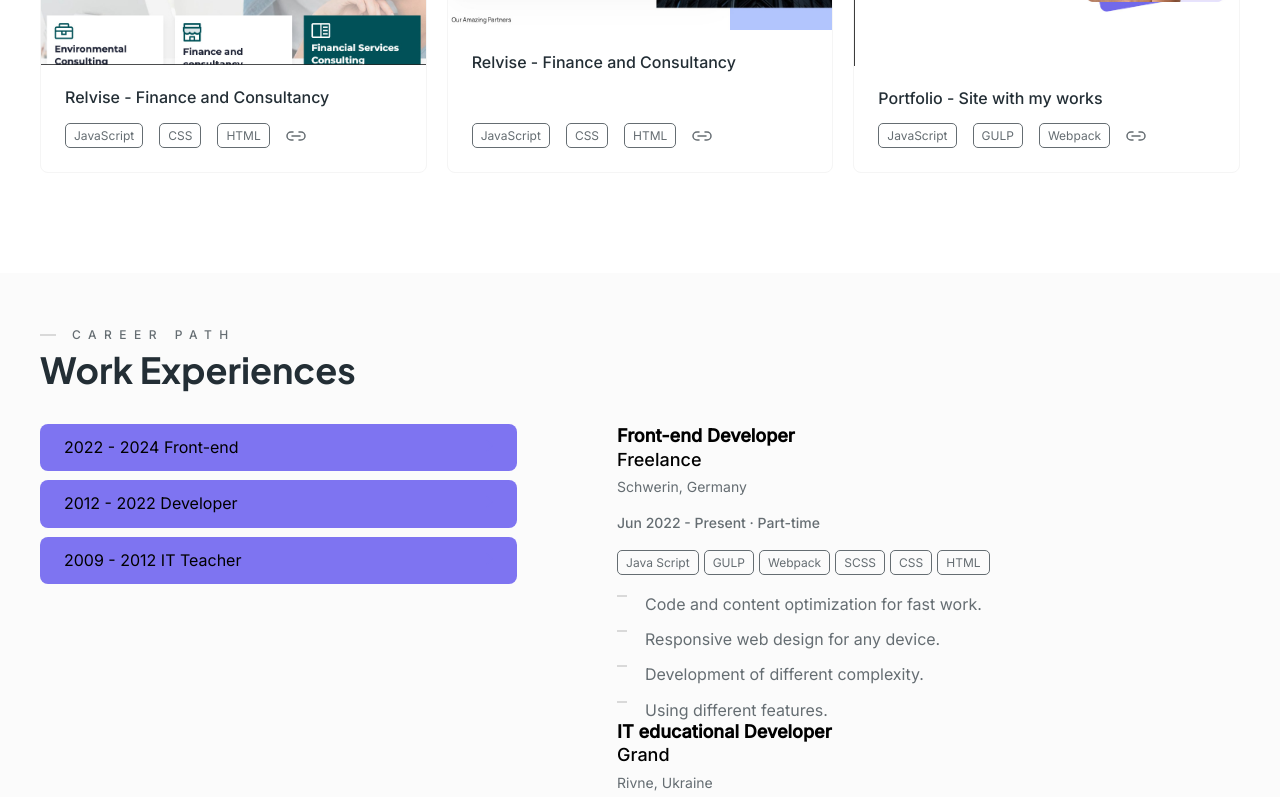
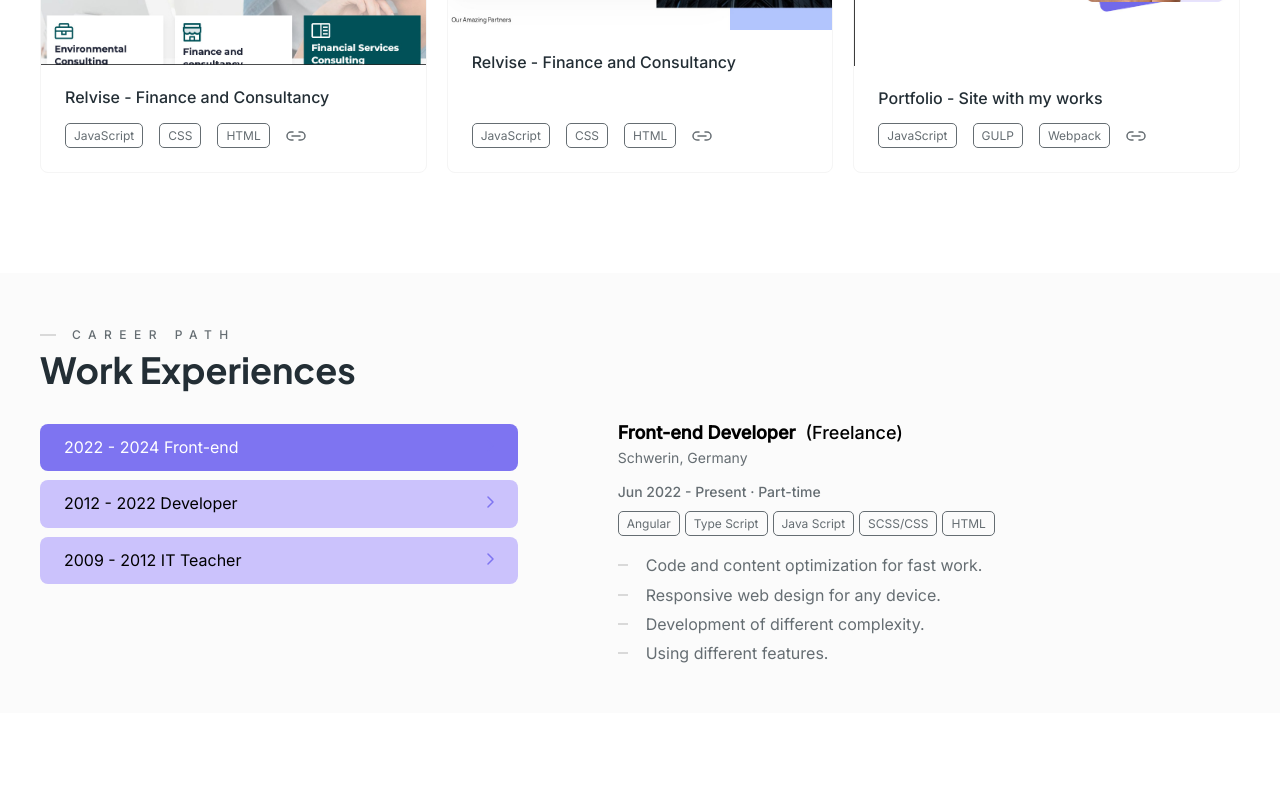
Before and after one commit to VitaliiSoloninko/angular-vitalii-portfolio, an Angular app: page / in a window 1280 px wide. Shown: the part 2000-2797 px from the top of the page. After the commit the page ends 2713 px from the top, so only its background shows below. Built offline with nearby package versions, Linux system fonts and the light colour scheme.

Commit message:
4.4	Section Experience. Tabs

```diff
--- a/src/app/header/header.component.html
+++ b/src/app/header/header.component.html
@@ -17,9 +17,6 @@
             <a href="#" class="menu__link">Skills</a>
           </li>
           <li class="menu__item">
-            <a href="#" class="menu__link">Education</a>
-          </li>
-          <li class="menu__item">
             <a href="#" class="menu__link">Contacts</a>
           </li>
         </ul>
--- a/src/app/sections/experience/tabs/tabs.component.html
+++ b/src/app/sections/experience/tabs/tabs.component.html
@@ -1,39 +1,55 @@
 <div class="career__body">
-  <nav class="career__navigation navigation-career">
-    <button type="button" class="navigation-career__title">
+  <ul class="career__navigation navigation-career">
+    <li
+      class="navigation-career__title"
+      id="{{ tabs[0].id }}"
+      [class.tab-active]="selectedTab === 1"
+      (click)="selectTab(tabs[0].id)"
+    >
       <div class="navigation-career__text">2022 - 2024 Front-end</div>
       <div class="navigation-career__arrow">
         <img src="assets/icons/arrow-16.svg" alt="l" />
       </div>
-    </button>
-    <button type="button" class="navigation-career__title">
+    </li>
+    <li
+      class="navigation-career__title"
+      id="{{ tabs[1].id }}"
+      [class.tab-active]="selectedTab === 2"
+      (click)="selectTab(tabs[1].id)"
+    >
       <div class="navigation-career__text">2012 - 2022 Developer</div>
       <div class="navigation-career__arrow">
         <img src="assets/icons/arrow-16.svg" alt="l" />
       </div>
-    </button>
-    <button type="button" class="navigation-career__title">
+    </li>
+    <li
+      class="navigation-career__title"
+      id="{{ tabs[2].id }}"
+      [class.tab-active]="selectedTab === 3"
+      (click)="selectTab(tabs[2].id)"
+    >
       <div class="navigation-career__text">2009 - 2012 IT Teacher</div>
       <div class="navigation-career__arrow">
         <img src="assets/icons/arrow-16.svg" alt="l" />
       </div>
-    </button>
-  </nav>
+    </li>
+  </ul>
   <div data-tabs-body class="career__content content-career">
+    @switch (selectedTab) { @case (tabs[0].id) {
+    <ng-container>
       <div class="content-career__body">
         <div class="content-career__header">
           <div class="content-career__title">
             Front-end Developer
-          <div class="content-career__link-title">Freelance</div>
+            <div class="content-career__link-title">(Freelance)</div>
           </div>
           <div class="content-career__location">Schwerin, Germany</div>
           <div class="content-career__time">Jun 2022 - Present · Part-time</div>
           <div class="content-career__categories">
+            <div class="category-link">Angular</div>
+            <div class="category-link">Type Script</div>
             <div class="category-link">Java Script</div>
-          <div class="category-link">GULP</div>
-          <div class="category-link">Webpack</div>
-          <div class="category-link">SCSS</div>
-          <div class="category-link">CSS</div>
+            <div class="category-link">SCSS/CSS</div>
             <div class="category-link">HTML</div>
           </div>
         </div>
@@ -52,14 +68,19 @@
           </ul>
         </div>
       </div>
+    </ng-container>
+    }} @switch (selectedTab) { @case (tabs[1].id) {
+    <ng-container>
       <div class="content-career__body">
         <div class="content-career__header">
           <div class="content-career__title">
             IT educational Developer
-          <div class="content-career__link-title">Grand</div>
+            <div class="content-career__link-title">(Grand)</div>
           </div>
           <div class="content-career__location">Rivne, Ukraine</div>
-        <div class="content-career__time">Nov 2012 - Feb 2022 · Full-time</div>
+          <div class="content-career__time">
+            Nov 2012 - Feb 2022 · Full-time
+          </div>
           <div class="content-career__categories">
             <div class="category-link">Web design</div>
             <div class="category-link">Design UX/UI</div>
@@ -89,14 +110,19 @@
           </ul>
         </div>
       </div>
+    </ng-container>
+    }} @switch (selectedTab) { @case (tabs[2].id) {
+    <ng-container>
       <div class="content-career__body">
         <div class="content-career__header">
           <div class="content-career__title">
             Computer courses IT Teacher
-          <div class="content-career__link-title">Grand</div>
+            <div class="content-career__link-title">(Grand)</div>
           </div>
           <div class="content-career__location">Rivne, Ukraine</div>
-        <div class="content-career__time">Sep 2009 - Sep 2012 · Full-time</div>
+          <div class="content-career__time">
+            Sep 2009 - Sep 2012 · Full-time
+          </div>
           <div class="content-career__categories">
             <div class="category-link">Web design</div>
             <div class="category-link">Design UX/UI</div>
@@ -123,5 +149,7 @@
           </ul>
         </div>
       </div>
+    </ng-container>
+    }}
   </div>
 </div>
--- a/src/app/sections/experience/tabs/tabs.component.scss
+++ b/src/app/sections/experience/tabs/tabs.component.scss
@@ -43,7 +43,7 @@ $mobileSmall: 479.98px;
     padding: 14px 24px;
     text-align: left;
     line-height: 1.2;
-    background-color: var(--purple-color);
+    background-color: var(--purple-medium-color);
     border-radius: 8px;
     @media (max-width: $mobile) {
       width: 100%;
@@ -79,7 +79,8 @@ $mobileSmall: 479.98px;
   &__title {
     font-size: 18px;
     font-weight: 600;
-    line-height: 1.3;
+    display: flex;
+    gap: 10px;
     &:not(:last-child) {
       margin-bottom: 8px;
     }
@@ -88,6 +89,7 @@ $mobileSmall: 479.98px;
   // .content-career__link-title
   &__link-title {
     font-weight: 500;
+    font-size: 18px;
   }
 
   // .content-career__location
@@ -96,7 +98,7 @@ $mobileSmall: 479.98px;
     font-size: 14px;
     line-height: 1.2;
     &:not(:last-child) {
-      margin-bottom: 16px;
+      margin-bottom: 14px;
     }
   }
 
@@ -107,12 +109,11 @@ $mobileSmall: 479.98px;
     line-height: 1.6;
     font-weight: 500;
     &:not(:last-child) {
-      margin-bottom: 16px;
+      margin-bottom: 8px;
     }
   }
 
   // .content-career__categories
-
   &__categories {
     display: flex;
     flex-wrap: wrap;
@@ -135,7 +136,7 @@ $mobileSmall: 479.98px;
     line-height: 1.2;
     position: relative;
     &:not(:last-child) {
-      margin-bottom: 16px;
+      margin-bottom: 10px;
     }
     &::before {
       content: "";
@@ -144,7 +145,7 @@ $mobileSmall: 479.98px;
       height: 2px;
       position: absolute;
       left: 0;
-      top: em(10, 16);
+      top: 8px;
     }
   }
 }
--- a/src/app/sections/experience/tabs/tabs.component.ts
+++ b/src/app/sections/experience/tabs/tabs.component.ts
@@ -7,4 +7,20 @@ import { Component } from '@angular/core';
   templateUrl: './tabs.component.html',
   styleUrl: './tabs.component.scss',
 })
-export class TabsComponent {}
+export class TabsComponent {
+  tabs: any = [
+    {
+      id: 1,
+    },
+    {
+      id: 2,
+    },
+    {
+      id: 3,
+    },
+  ];
+  selectedTab: number = 1;
+  selectTab(tabId: number): void {
+    this.selectedTab = tabId;
+  }
+}
```
Lines whose indentation alone changed are shown as unchanged.
